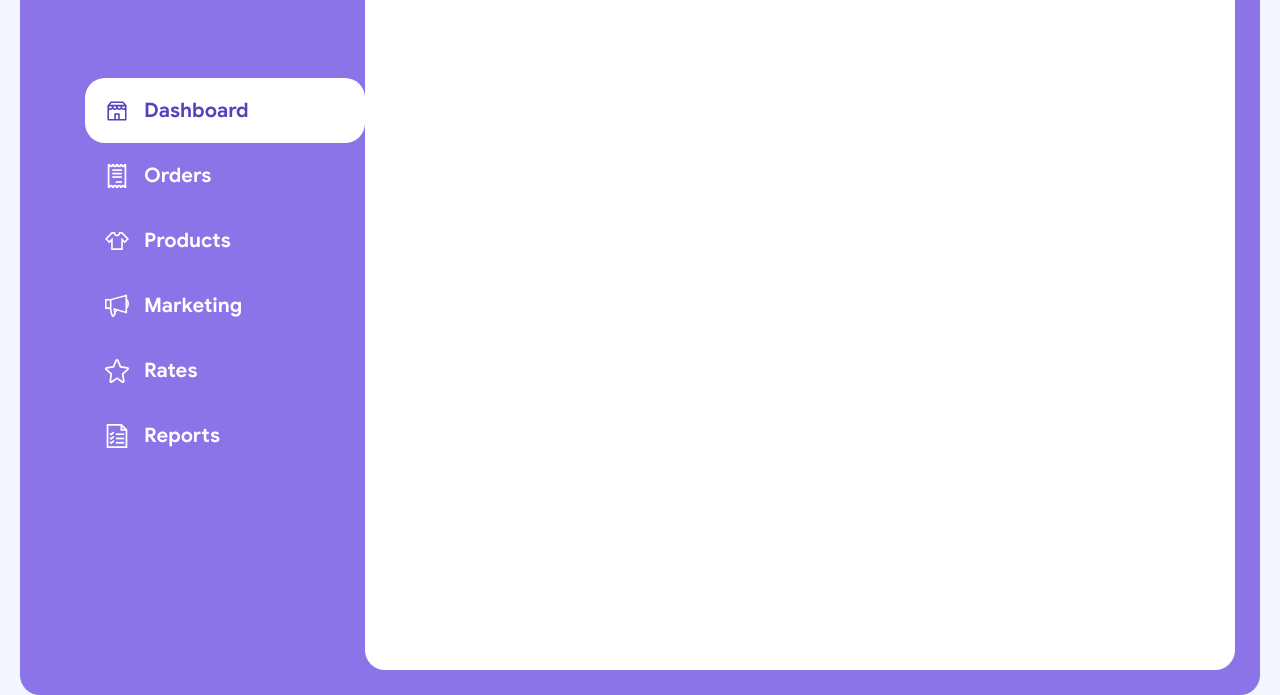
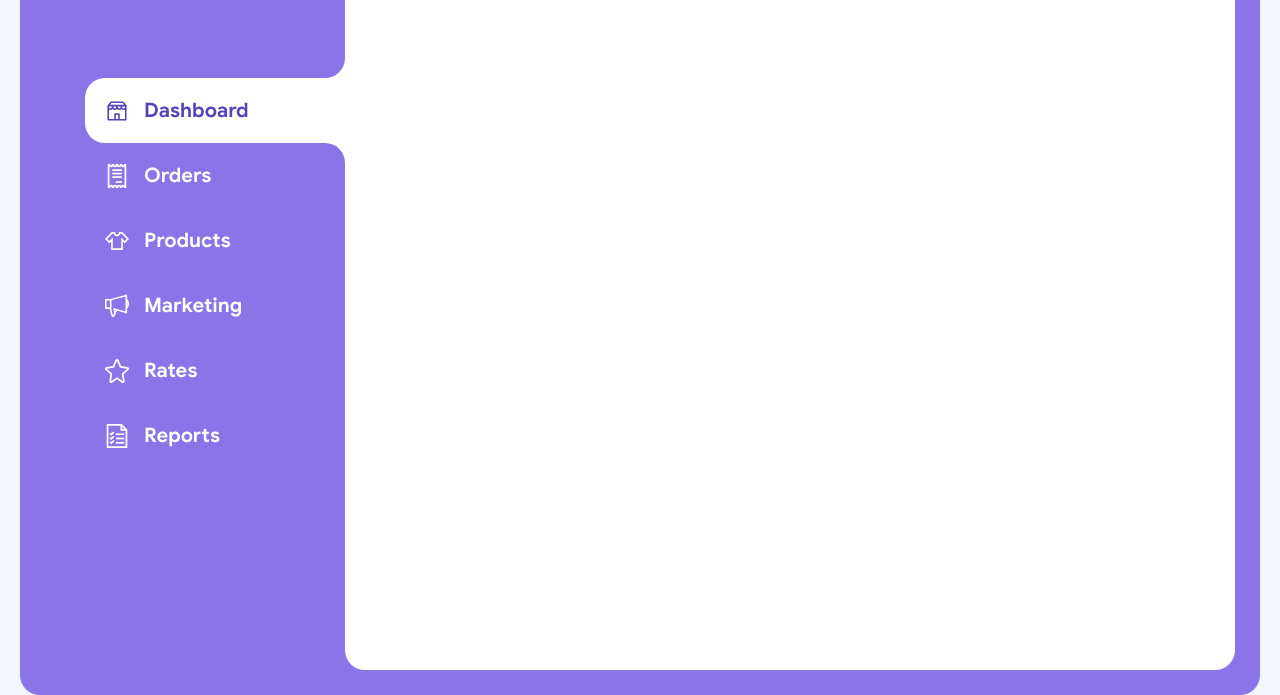
Before and after one commit to AndreyTSpb/admin-panel-ecommerce, a website: page src/index.html in a window 1280 px wide. Shown: the part 125-820 px from the top of the page. Drawn offline with nearby package versions, Linux system fonts and the light colour scheme; files that its build step writes are made by us from their sources; files whose address does not match are found by name.

Commit message:
обратный радиусЭ  Э

```diff
--- a/src/sass/blocks/_menu.scss
+++ b/src/sass/blocks/_menu.scss
@@ -1,6 +1,6 @@
 aside{
     background-color: $dark-theme-bg;
-    width: 320px;
+    width: 300px;
     padding: 20px;
     padding-right: 0;
 
@@ -39,6 +39,7 @@ aside{
                 &:hover{
                     cursor: pointer;
                 }
+
                 img{
                     width: 24px;
                     height: 24px;
@@ -46,9 +47,40 @@ aside{
                 }
                 /* Для активного меню в текущий момент */
                 &.active{
-                    border-radius: 20px;
+                    border-top-left-radius: 20px;
+                    border-bottom-left-radius: 20px;
                     background-color: $white;
                     color: $main-soft;
+                    position: relative;
+                    &:after,
+                    &:before {
+                        content: "";
+                        position: absolute;
+                        height: 20px;
+                        width: 40px;
+                    }
+                    &:after {
+                        right: 0;
+                        bottom: -20px;
+
+                        border-radius: 0 20px 0 0;
+                        -moz-border-radius: 0 20px 0 0;
+                        -webkit-border-radius: 0 20px 0 0;
+
+                        -webkit-box-shadow: 20px 0 0 0 #fff;
+                        box-shadow: 20px 0 0 0 #fff;
+                    }
+                    &:before{
+                        right: 0px;
+                        top: -20px;
+
+                        border-radius: 0 0 20px 0;
+                        -moz-border-radius: 0 0 20px 0;
+                        -webkit-border-radius: 0 0 20px 0;
+
+                        -webkit-box-shadow: 20px 0 0 0 #fff;
+                        box-shadow: 20px 0 0 0 #fff;
+                    }
                 }
             }
         }
--- a/src/sass/style.scss
+++ b/src/sass/style.scss
@@ -30,7 +30,7 @@ body{
 
 main{
     background-color: $white;
-    width: calc(100% - 320px);
+    width: calc(100% - 300px);
     border-radius: 20px;
     padding: 50px;
 }
```
Also changed, not shown: dist/css/style.min.css.
